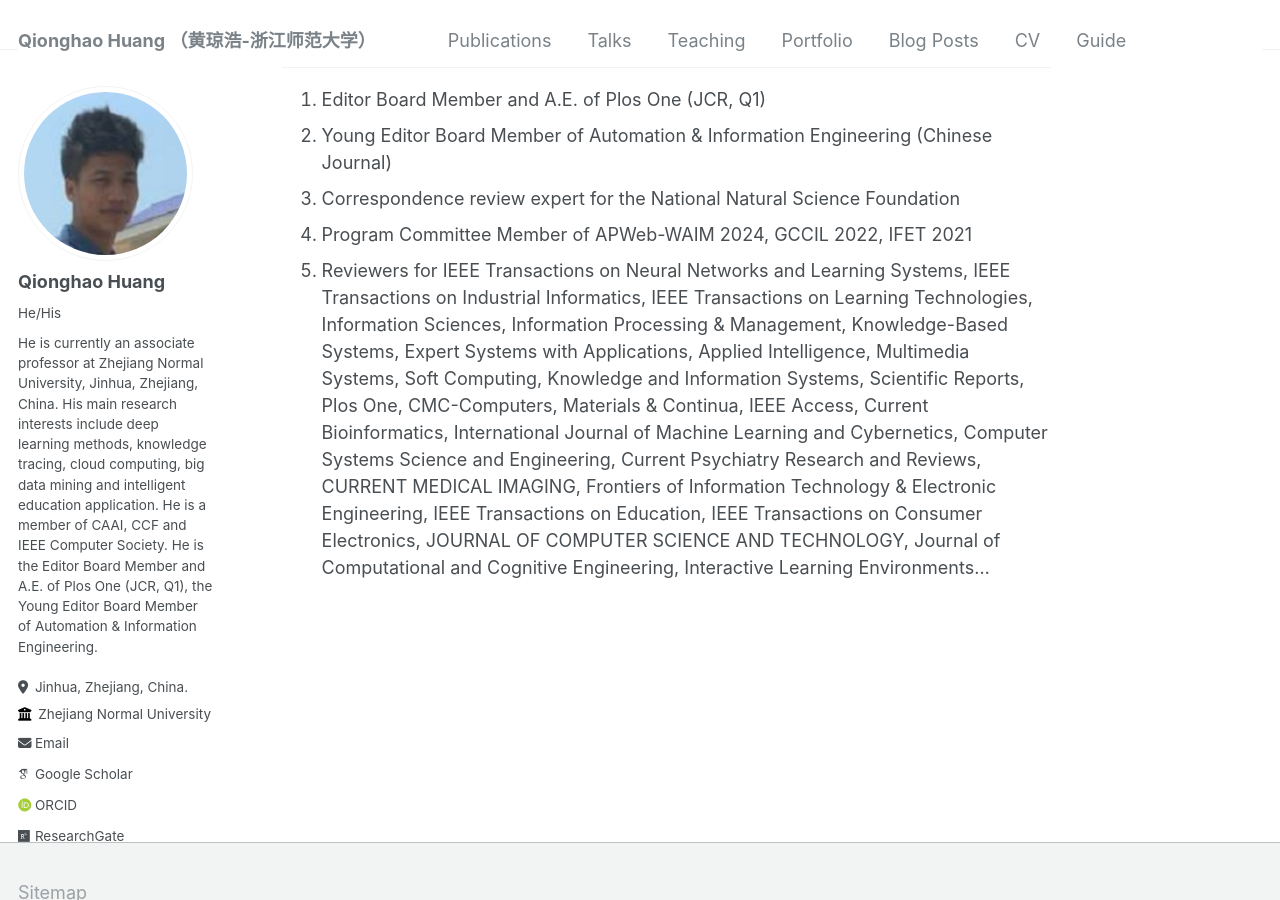
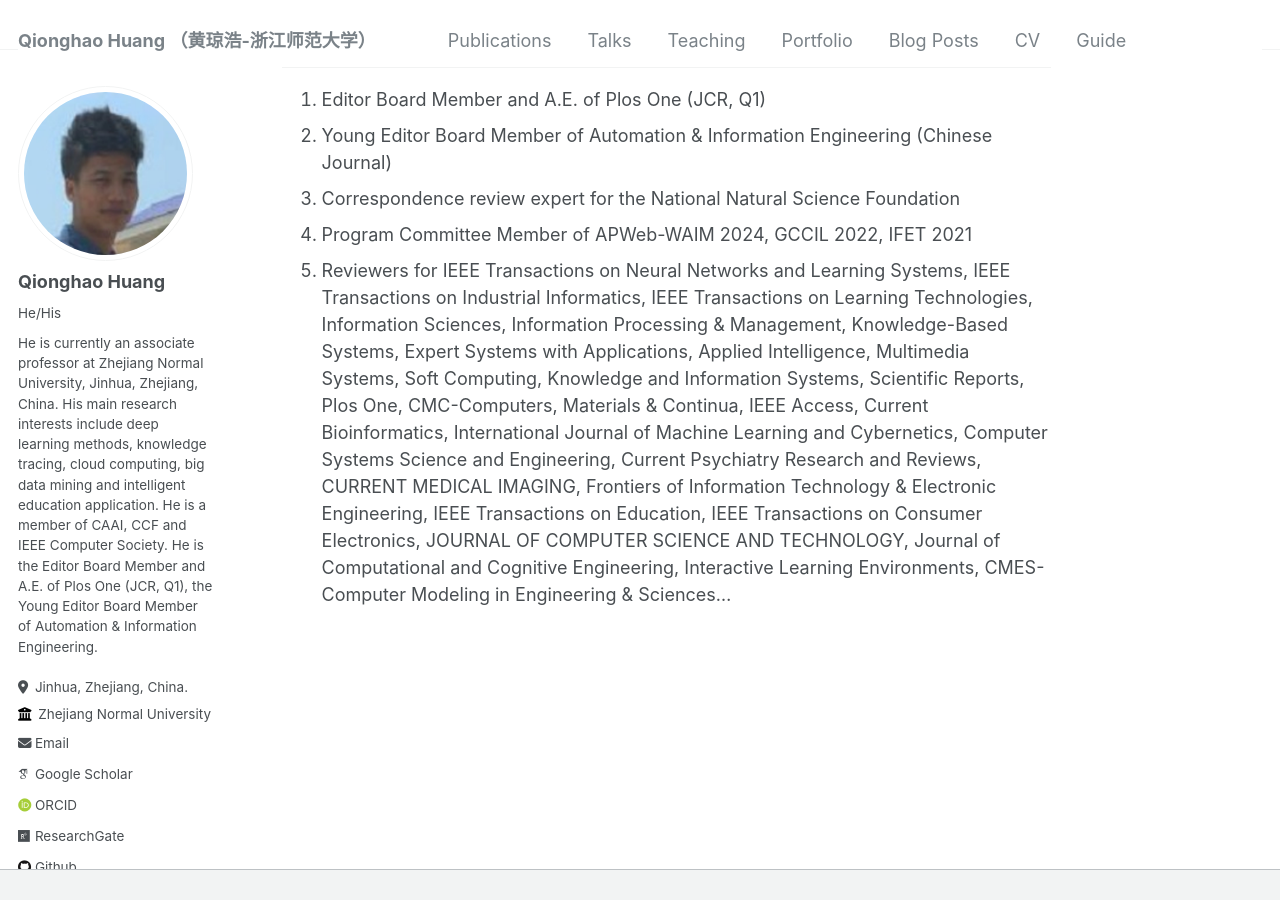
Before and after one commit to qhhuang-ai/qhhuang-ai.github.io, a Jekyll site: the page built from _pages/about.md, in a window 1280 px wide and 900 px high, scrolled down 7639 px. Built offline with Jekyll 4.4.1, drawn with Linux system fonts in a browser that asks for light colours; some web fonts are replaced; comment, search, counter and statistics services are not loaded.

Commit message:
update CV

```diff
--- a/_pages/about.md
+++ b/_pages/about.md
@@ -72,4 +72,4 @@
 1. Young Editor Board Member of Automation & Information Engineering (Chinese Journal)
 1. Correspondence review expert for the National Natural Science Foundation
 1. Program Committee Member of APWeb-WAIM 2024, GCCIL 2022, IFET 2021
-1. Reviewers for IEEE Transactions on Neural Networks and Learning Systems, IEEE Transactions on Industrial Informatics, IEEE Transactions on Learning Technologies, Information Sciences, Information Processing & Management, Knowledge-Based Systems, Expert Systems with Applications, Applied Intelligence, Multimedia Systems, Soft Computing, Knowledge and Information Systems, Scientific Reports, Plos One, CMC-Computers, Materials & Continua,  IEEE Access, Current Bioinformatics, International Journal of Machine Learning and Cybernetics, Computer Systems Science and Engineering, Current Psychiatry Research and Reviews, CURRENT MEDICAL IMAGING,  Frontiers of Information Technology & Electronic Engineering, IEEE Transactions on Education, IEEE Transactions on Consumer Electronics, JOURNAL OF COMPUTER SCIENCE AND TECHNOLOGY, Journal of Computational and Cognitive Engineering, Interactive Learning Environments...
+1. Reviewers for IEEE Transactions on Neural Networks and Learning Systems, IEEE Transactions on Industrial Informatics, IEEE Transactions on Learning Technologies, Information Sciences, Information Processing & Management, Knowledge-Based Systems, Expert Systems with Applications, Applied Intelligence, Multimedia Systems, Soft Computing, Knowledge and Information Systems, Scientific Reports, Plos One, CMC-Computers, Materials & Continua,  IEEE Access, Current Bioinformatics, International Journal of Machine Learning and Cybernetics, Computer Systems Science and Engineering, Current Psychiatry Research and Reviews, CURRENT MEDICAL IMAGING,  Frontiers of Information Technology & Electronic Engineering, IEEE Transactions on Education, IEEE Transactions on Consumer Electronics, JOURNAL OF COMPUTER SCIENCE AND TECHNOLOGY, Journal of Computational and Cognitive Engineering, Interactive Learning Environments, CMES-Computer Modeling in Engineering & Sciences...
```
